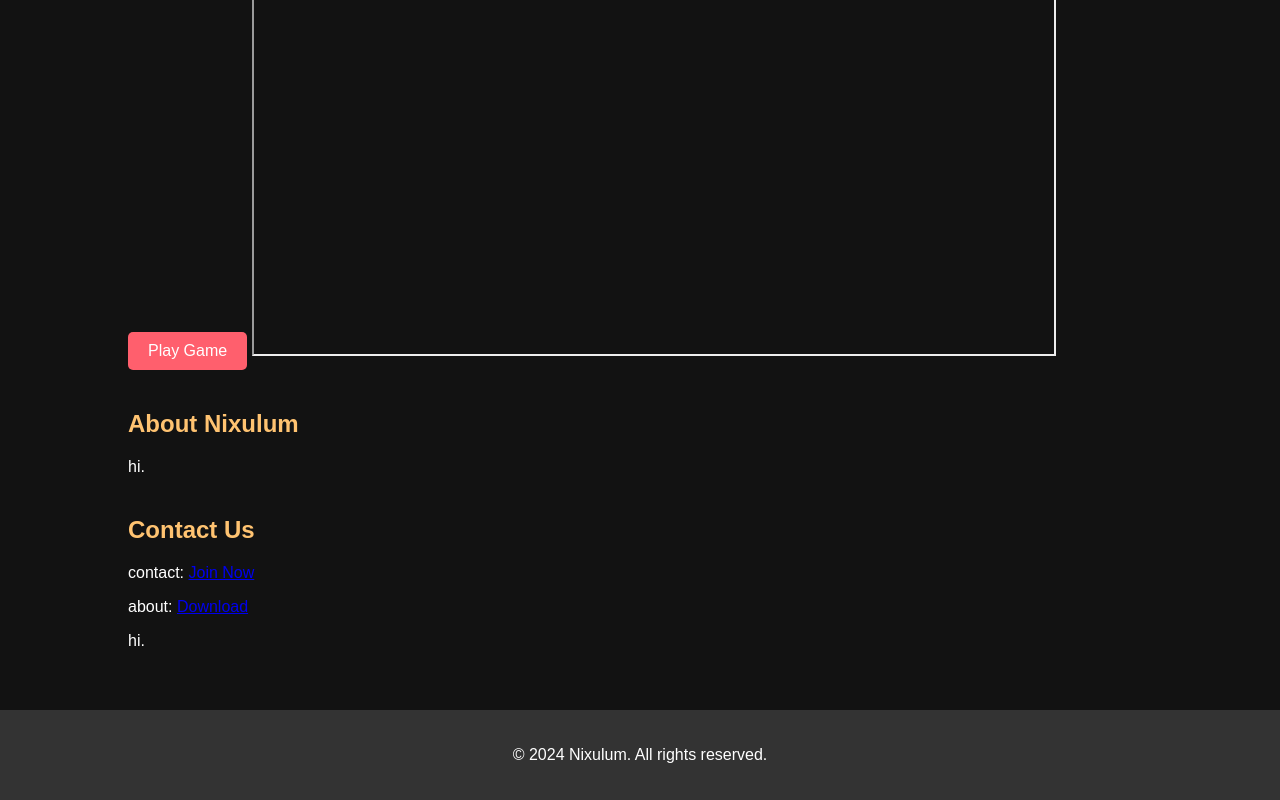
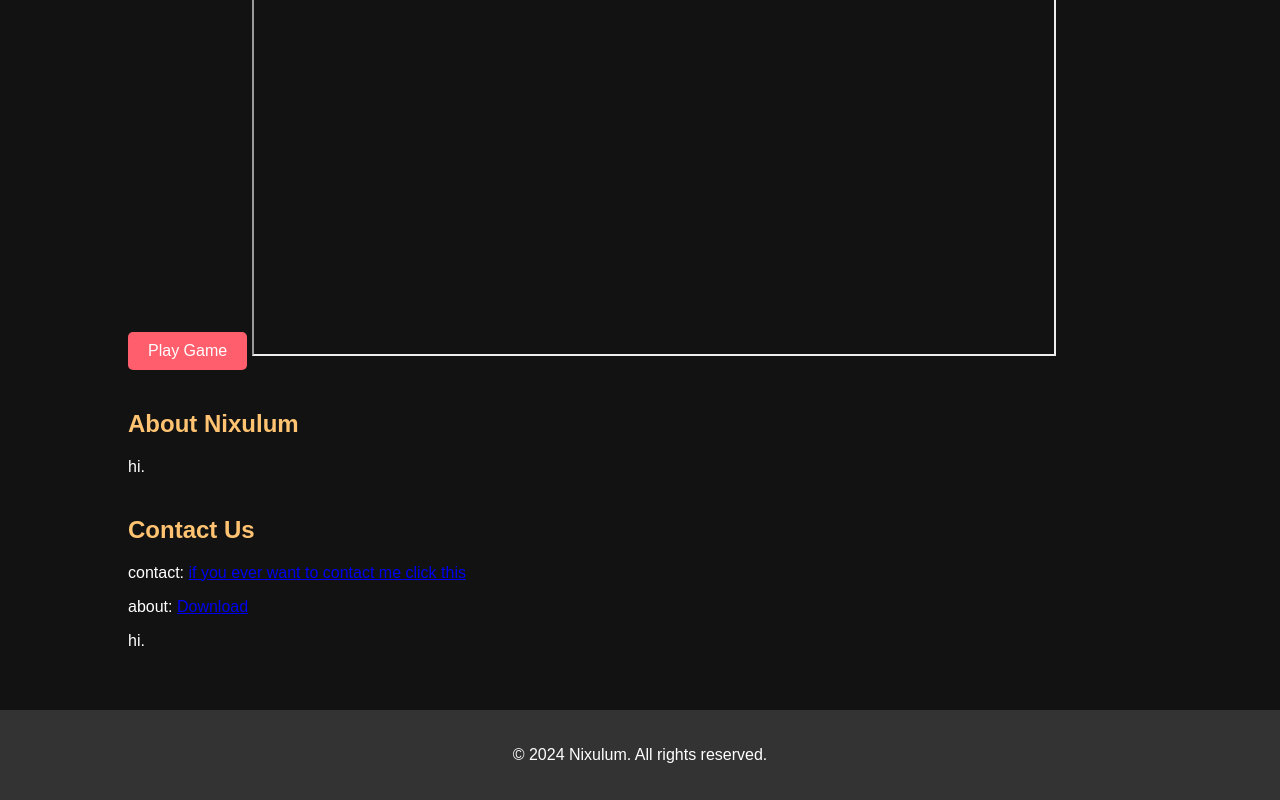
Before and after one commit to sxury999/nixulum-games.github.io, a plain HTML site: page index.html in a window 1280 px wide. Shown: the part 465-1265 px from the top of the page. Drawn offline with Linux system fonts and the light colour scheme.

Commit message:
Update index.html

```diff
--- a/index.html
+++ b/index.html
@@ -38,7 +38,7 @@
         <section id="contact">
             <div class="container">
                 <h2>Contact Us</h2>
-                <p>contact: <a href="if you wnat to cantact me that will be in the next update" target="_blank">Join Now</a></p>
+                <p>contact: <a href="https://discord.gg/Wv8dq3J5DP" target="_blank">if you ever want to contact me click this </a></p>
                 <p>about: <a href="hello every one this is work in progress" target="_blank">Download</a></p>
                 <p>hi.</p>
             </div>
```
